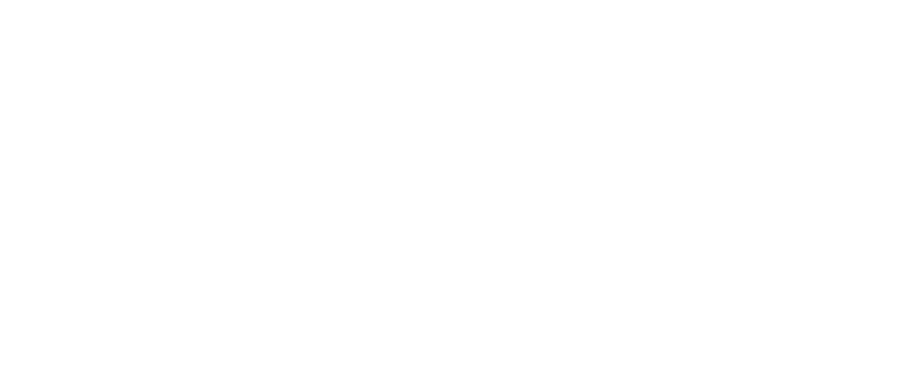
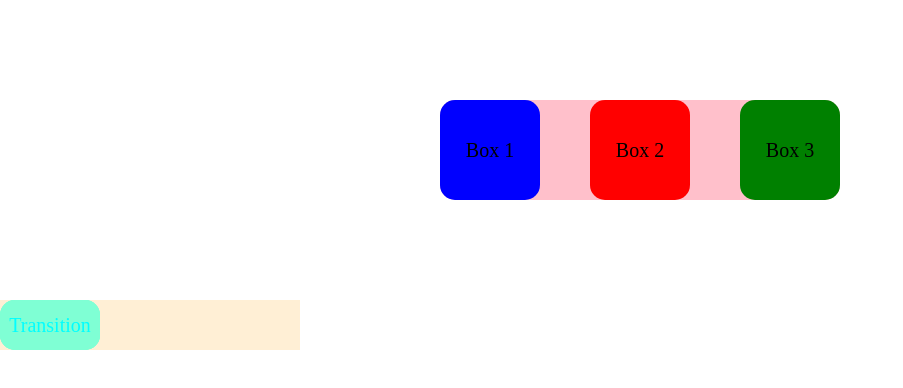
Before and after one commit to Carlos-Pretelin/PlatziTransiciones, a React app: page /Transition in a window 1280 px wide. Before the commit this address had no page. Shown: the top 388 px of the page, without its empty margins (0-903 px from the left). Built offline with nearby package versions, Linux system fonts and the light colour scheme.

Commit message:
Added the Transition section with a couple of examples

```diff
--- a/src/components/App/App.jsx
+++ b/src/components/App/App.jsx
@@ -2,6 +2,7 @@ import React from 'react'
 import { BrowserRouter, Route, Routes } from 'react-router-dom';
 import HomePage from '../HomePage/HomePage';
 import Scroll from "../Scroll/Scroll"
+import Transition from '../Transition/Transition';
 
 import "./App.scss"
 
@@ -11,6 +12,8 @@ const App = () => {
       <Routes>
         <Route exact path='/' element={<HomePage/>}/>
         <Route exact path='/Scroll' element={<Scroll/>}/>
+        <Route exact path='/Transition' element={<Transition/>}/>
+
       </Routes>
     </BrowserRouter>
   )
--- a/src/components/App/App.scss
+++ b/src/components/App/App.scss
@@ -7,3 +7,8 @@
 html{
     font-size: 62.5%;
 }
+
+
+a {
+    text-decoration: none;
+}
--- a/src/components/HomePage/HomePage.jsx
+++ b/src/components/HomePage/HomePage.jsx
@@ -8,6 +8,8 @@ const HomePage = () => {
     <div className='App'>
 
       <Link to={"/Scroll"}>Alice Scroll</Link>
+      <Link to={"/Transition"}>Transition</Link>
+
       <p>Hello World</p>
       <a href="" className='firstName'>Carlos</a>
       <a href="">Luis</a>
--- a/src/components/Scroll/Scroll.jsx
+++ b/src/components/Scroll/Scroll.jsx
@@ -5,8 +5,9 @@ import "./Scroll.scss"
 
 const Scroll = () => {
   return (
+    <>
+      <Link to={"/"}>Home</Link>
       <div className='parallax-container'>
-      <Link to={"/"}>HomePage</Link>
 
         <div className='image image__background'>
           <img src="https://i.ibb.co/jbLKgvX/Background.png" alt="" />
@@ -26,6 +27,7 @@ const Scroll = () => {
 
 
       </div>
+    </>
   )
 }
 
--- a/src/components/Scroll/Scroll.scss
+++ b/src/components/Scroll/Scroll.scss
@@ -15,6 +15,8 @@
     left: 0;
     margin: 0 auto;
     transform: 0 50%;
+    max-width: 100%;
+    height: auto;
 }
 .image__background{
     height: auto;
@@ -36,3 +38,27 @@
     transform-origin: top ;
 
 }
+
+.card{
+    background-color: white;
+    width: 8rem;
+    height: 10rem;
+    position: absolute;
+    border-radius: .8rem;
+    // transform: rotate(-20deg);
+}
+
+.one{
+    left: 30%;
+    top: 20rem;
+}
+
+.two{
+    right: 20%;
+    top: 40rem;
+}
+
+.three{
+    right: 20%;
+    bottom: -100rem;
+}
--- /dev/null
+++ b/src/components/Transition/Transition.jsx
@@ -0,0 +1,36 @@
+import React from 'react'
+import { Link } from 'react-router-dom';
+
+
+import "./Transition.scss"
+
+const Transition = () => {
+  return (
+
+    <>
+        <div className='Transition-container'>
+            <div className='Transition-Box'>Box 1</div>
+            <div className='Transition-Box'>Box 2</div>
+            <div className='Transition-Box'>Box 3</div>
+        </div>
+
+        <div className='Test-menu'>
+            <div>
+                <Link to={"/"}>Home</Link>
+            </div>
+
+            <div>
+                <Link   Link to={"/Scroll"}>Scroll</Link>
+            </div>
+
+            <div>
+                <Link   Link to={"/Transition"}>Transition</Link>
+            </div>
+
+
+        </div>
+    </>
+  )
+}
+
+export default Transition
--- /dev/null
+++ b/src/components/Transition/Transition.scss
@@ -0,0 +1,90 @@
+
+.Transition-container{
+    width: 40rem;
+    height: 10rem;
+    margin: 10rem auto;
+    display: flex;
+    justify-content: space-between;
+    background-color: pink;
+    border-radius: 1.5rem;
+
+}
+
+.Transition-container:hover .Transition-Box{
+    transform: scale(1.2);
+}
+
+.Transition-Box{
+    width: 10rem;
+    height: auto;
+    border-radius: 1.5rem;
+    display: flex;
+    justify-content: center;
+    align-items: center;
+    font-size: 2rem;
+}
+
+.Transition-container div:nth-child(1){
+    background-color: blue;
+    transition: transform 500ms;
+}
+
+.Transition-container div:nth-child(2){
+    background-color: red;
+    transition: transform 1000ms;
+
+}
+
+.Transition-container div:nth-child(3){
+    background-color: green;
+    transition: transform 1.5s;
+}
+
+
+
+
+
+.Test-menu{
+    width: 30rem;
+    height: 5rem;
+    background-color: papayawhip;
+    display: flex;
+    position: relative;
+}
+.Test-menu:hover div{
+    transition: transform 500ms;
+}
+
+.Test-menu:hover :nth-child(1){
+    transform: translateY(3rem);
+}
+
+.Test-menu:hover :nth-child(2){
+    transform: translateY(9rem);
+}
+
+.Test-menu:hover :nth-child(3){
+    transform: translateY(15rem);
+}
+
+.Test-menu div{
+    width: 10rem;
+    height: 100%;
+    background-color: aquamarine;
+    border-radius: 1.5rem;
+    display: flex;
+    justify-content: center;
+    align-items: center;
+    font-size: 2rem;
+    position: absolute;
+    transform-origin: top left;
+}
+
+
+
+
+
+
+.Test-menu Link{
+    color: white;
+}
```
Also changed, not shown: src/components/HomePage/HomePage.scss (line endings or trailing spaces). Lines whose indentation alone changed are shown as unchanged.
